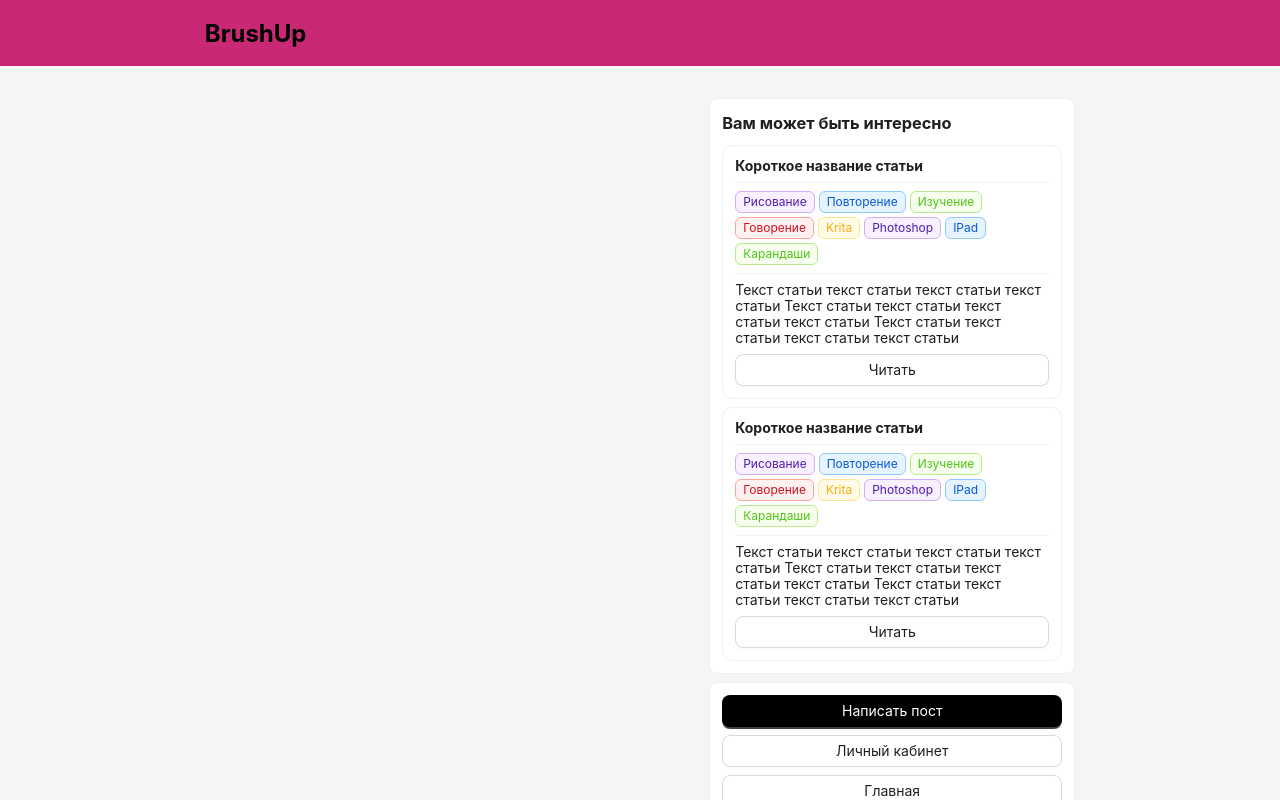
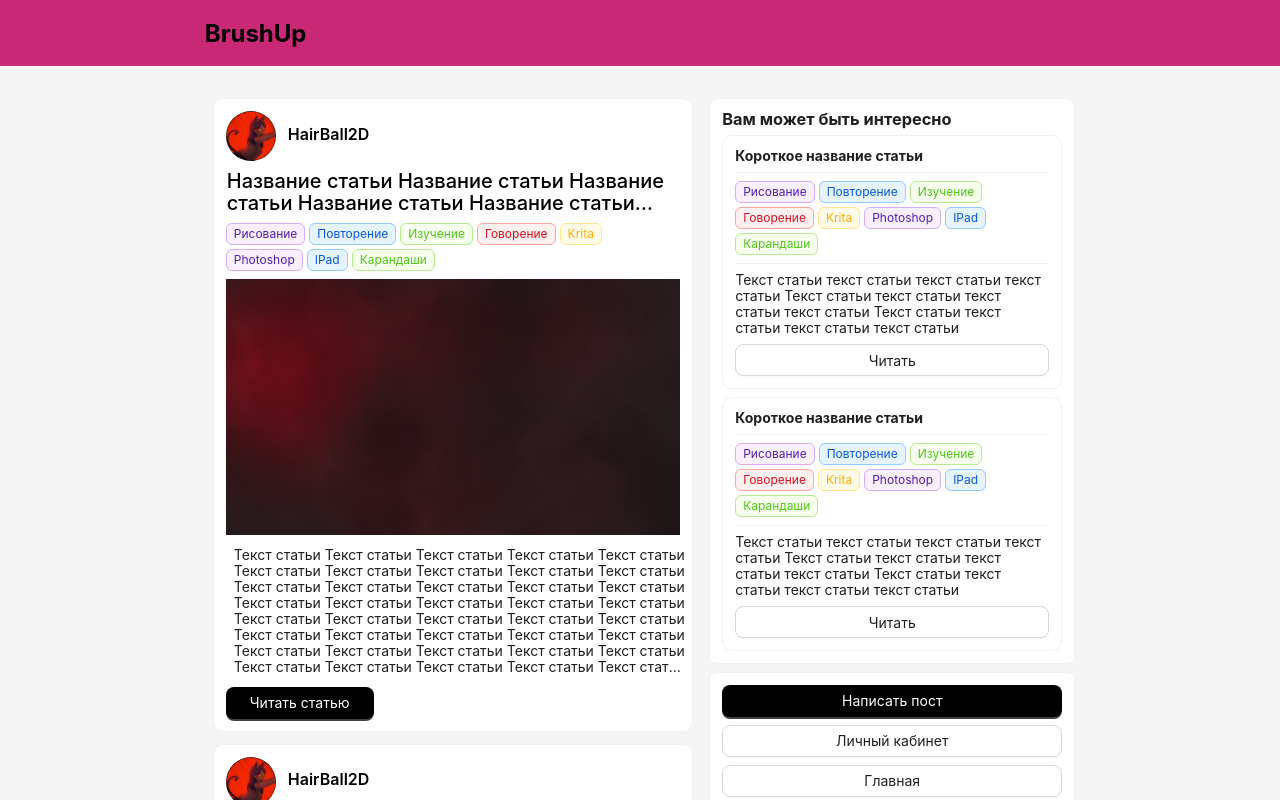
Before and after one commit to CruzedV/BrushUp, a Next.js app: page / in a window 1280 px wide. Shown: the top 800 px of the page. Built offline with nearby package versions, Linux system fonts and the light colour scheme.

Commit message:
feat(main page): correct layout for post

```diff
--- /dev/null
+++ b/src/app/components/common/Avatar.tsx
@@ -0,0 +1,13 @@
+import { Image } from 'antd';
+import styles from './styles.module.scss';
+
+const Avatar = () => {
+  return (
+    <div className={styles.avatar}>
+      <Image alt="User avatar" src="./Avatar.png" preview={false} />
+      <span>HairBall2D</span>
+    </div>
+  )
+};
+
+export default Avatar;
--- /dev/null
+++ b/src/app/components/common/Post.tsx
@@ -0,0 +1,40 @@
+"use client";
+
+import { Button, Card, Image } from "antd"
+import styles from './styles.module.scss';
+import TagGroup from "./TagGroup";
+import Avatar from "./Avatar";
+
+const Post = () => {
+  const handleOpenPost = () => {
+    window.open('/1');
+  };
+
+  return (
+    <article className={styles.post}>
+      <Card>
+        <div className={styles.header}>
+          <Avatar />
+          <Button type="link" onClick={handleOpenPost}>
+            Название статьи Название статьи Название статьи Название статьи Название статьи Название статьи Название статьи Название статьи Название статьи Название статьи Название статьи Название статьи Название статьи Название статьи Название статьи Название статьи Название статьи Название статьи Название статьи Название статьи
+          </Button>
+          <TagGroup />
+        </div>
+        <div className={styles.body}>
+          <Image alt="Post cover image" src="./BG.png" />
+          <span>
+            Текст статьи Текст статьи
+            Текст статьи Текст статьи Текст статьи Текст статьи Текст статьи Текст статьи Текст статьи Текст статьи Текст статьи Текст статьи Текст статьи Текст статьи Текст статьи Текст статьи Текст статьи Текст статьи Текст статьи Текст статьи Текст статьи Текст статьи Текст статьи Текст статьи Текст статьи Текст статьи Текст статьи Текст статьи Текст статьи Текст статьи Текст статьи Текст статьи Текст статьи Текст статьи Текст статьи Текст статьи Текст статьи Текст статьи Текст статьи Текст статьи Текст статьи Текст статьи Текст статьи Текст статьи Текст статьи Текст статьи Текст статьи Текст статьи Текст статьи Текст статьи Текст статьи Текст статьи Текст статьи Текст статьи Текст статьи Текст статьи Текст статьи Текст статьи Текст статьи Текст статьи Текст статьи Текст статьи Текст статьи
+            Текст статьи Текст статьи Текст статьи Текст статьи Текст статьи Текст статьи Текст статьи Текст статьи Текст статьи Текст статьи Текст статьи Текст статьи Текст статьи Текст статьи Текст статьи Текст статьи Текст статьи Текст статьи Текст статьи Текст статьи Текст статьи Текст статьи Текст статьи Текст статьи Текст статьи Текст статьи Текст статьи Текст статьи Текст статьи Текст статьи Текст статьи Текст статьи Текст статьи Текст статьи Текст статьи Текст статьи Текст статьи Текст статьи Текст статьи Текст статьи Текст статьи Текст статьи Текст статьи Текст статьи Текст статьи Текст статьи Текст статьи Текст статьи Текст статьи Текст статьи Текст статьи Текст статьи Текст статьи Текст статьи Текст статьи Текст статьи Текст статьи Текст статьи Текст статьи Текст статьи Текст статьи
+            Текст статьи Текст статьи Текст статьи Текст статьи Текст статьи Текст статьи Текст статьи Текст статьи Текст статьи Текст статьи Текст статьи Текст статьи Текст статьи Текст статьи Текст статьи Текст статьи Текст статьи Текст статьи Текст статьи Текст статьи Текст статьи Текст статьи Текст статьи Текст статьи Текст статьи Текст статьи Текст статьи Текст статьи Текст статьи Текст статьи Текст статьи Текст статьи Текст статьи Текст статьи Текст статьи Текст статьи Текст статьи Текст статьи Текст статьи Текст статьи Текст статьи Текст статьи Текст статьи Текст статьи Текст статьи Текст статьи Текст статьи Текст статьи Текст статьи Текст статьи Текст статьи Текст статьи Текст статьи Текст статьи Текст статьи Текст статьи Текст статьи Текст статьи Текст статьи Текст статьи Текст статьи
+          </span>
+          <Button type="primary" onClick={handleOpenPost}>
+            Читать статью
+          </Button>
+        </div>
+      </Card>
+    </article>
+  )
+};
+
+export default Post;
--- /dev/null
+++ b/src/app/components/common/styles.module.scss
@@ -0,0 +1,86 @@
+@import "@/app/variables.module.scss";
+
+.tagGroup {
+  display: flex;
+  flex-direction: row;
+  gap: $paddingSmall;
+  flex-wrap: wrap;
+
+  & > span {
+    margin: 0px !important;
+    margin-inline-end: 0px !important;
+  }
+}
+
+.avatar {
+  width: fit-content;
+  cursor: pointer;
+  img {
+    border-radius: 50%;
+    width: 50px !important;
+    height: 50px !important;
+  }
+  span {
+    padding-left: $paddingBig;
+    color: $textColor;
+    font-weight: 600;
+    font-size: 16px;
+  }
+
+  &:hover {
+    span {
+      color: $primaryColor;
+    }
+  }
+}
+
+.post {
+  max-width: 100%;
+
+  .header {
+    display: flex;
+    flex-direction: column;
+    gap: $paddingMedium;
+
+    button {
+      padding: 0;
+      height: fit-content;
+      width: 100%;
+      span {
+        font-weight: 500;
+        white-space: normal;
+        font-size: 20px;
+        line-height: 22px;
+        text-overflow: ellipsis;
+        display: -webkit-box;
+        -webkit-box-orient: vertical;
+        overflow: hidden;
+        -webkit-line-clamp: 2;
+        color: $textColor;
+        text-align: start;
+        &:hover {
+          color: $primaryColor;
+        }
+      }
+    }
+  }
+
+  .body {
+    display: flex;
+    flex-direction: column;
+    gap: $paddingBig;
+    span {
+      width: 100%;
+      text-overflow: ellipsis;
+      display: -webkit-box;
+      -webkit-box-orient: vertical;
+      overflow: hidden;
+      -webkit-line-clamp: 8;
+      padding: 0 $paddingMedium;
+    }
+
+    button {
+      width: fit-content;
+    }
+  }
+}
--- a/src/app/components/helpers/styles.module.scss
+++ /dev/null
@@ -1,13 +0,0 @@
-@import "@/app/variables.module.scss";
-
-.tagGroup {
-  display: flex;
-  flex-direction: row;
-  gap: $paddingSmall;
-  flex-wrap: wrap;
-
-  & > span {
-    margin: 0px !important;
-    margin-inline-end: 0px !important;
-  }
-}
--- a/src/app/components/layout/Sider/LatestItem.tsx
+++ b/src/app/components/layout/Sider/LatestItem.tsx
@@ -1,17 +1,13 @@
-'use client'
+"use client";
 
 import { Button, Card, Divider } from "antd";
 import styles from './styles.module.scss';
-import TagGroup from "../../helpers/TagGroup";
+import TagGroup from "../../common/TagGroup";
 
 const LatestItem = () => {
-  const handleOpenLatest = () => {
-    window.open('/1');
-  };
-
   return (
     <article>
-      <Card className={styles.latestItem} onClick={handleOpenLatest}>
+      <Card className={styles.latestItem}>
         <h4>Короткое название статьи</h4>
         <Divider />
         <TagGroup />
@@ -21,7 +17,7 @@ const LatestItem = () => {
           Текст статьи текст статьи текст статьи текст статьи
           Текст статьи текст статьи текст статьи текст статьи
         </div>
-        <Button>Читать</Button>
+        <Button onClick={() => window.open('/1')}>Читать</Button>
       </Card>
     </article>
   );
--- a/src/app/components/layout/Sider/styles.module.scss
+++ b/src/app/components/layout/Sider/styles.module.scss
@@ -1,7 +1,6 @@
 @import "@/app/variables.module.scss";
 
 .latestItem {
-  cursor: pointer;
   padding: $paddingSmall;
   & > div {
     line-height: 16px;
--- a/src/app/globals.scss
+++ b/src/app/globals.scss
@@ -39,14 +39,17 @@ body {
     display: grid;
     padding: $layoutPadding;
     height: auto;
-    grid-template-columns: auto 366px;
+    gap: $paddingMedium;
+    grid-template-columns: calc(100% - (366px + $paddingMedium)) 366px;
   }
 
   .mainContent {
     display: flex;
     flex-direction: column;
     height: fit-content;
-    gap: $paddingBig
+    gap: $paddingBig;
+    max-width: 100%;
+    padding: 0 $paddingMedium;
   }
 
   .footer {
@@ -92,6 +95,7 @@ body {
       flex-direction: column;
       gap: $paddingMedium;
       padding: $paddingBig;
+      line-height: 16px;
 
       ::before, ::after {
         display: none;
--- a/src/app/page.tsx
+++ b/src/app/page.tsx
@@ -1,6 +1,16 @@
+import Post from "./components/common/Post";
+
 export default function DefaultPage() {
   return (
     <>
+      <Post />
+      <Post />
+      <Post />
+      <Post />
+      <Post />
+      <Post />
+      <Post />
+      <Post />
     </>
   );
 }
```
Also changed, not shown: public/Avatar.png (added), public/BG.png (added), src/app/components/common/TagGroup.tsx (renamed from src/app/components/helpers/TagGroup.tsx), src/app/components/helpers/Post.tsx (deleted).
